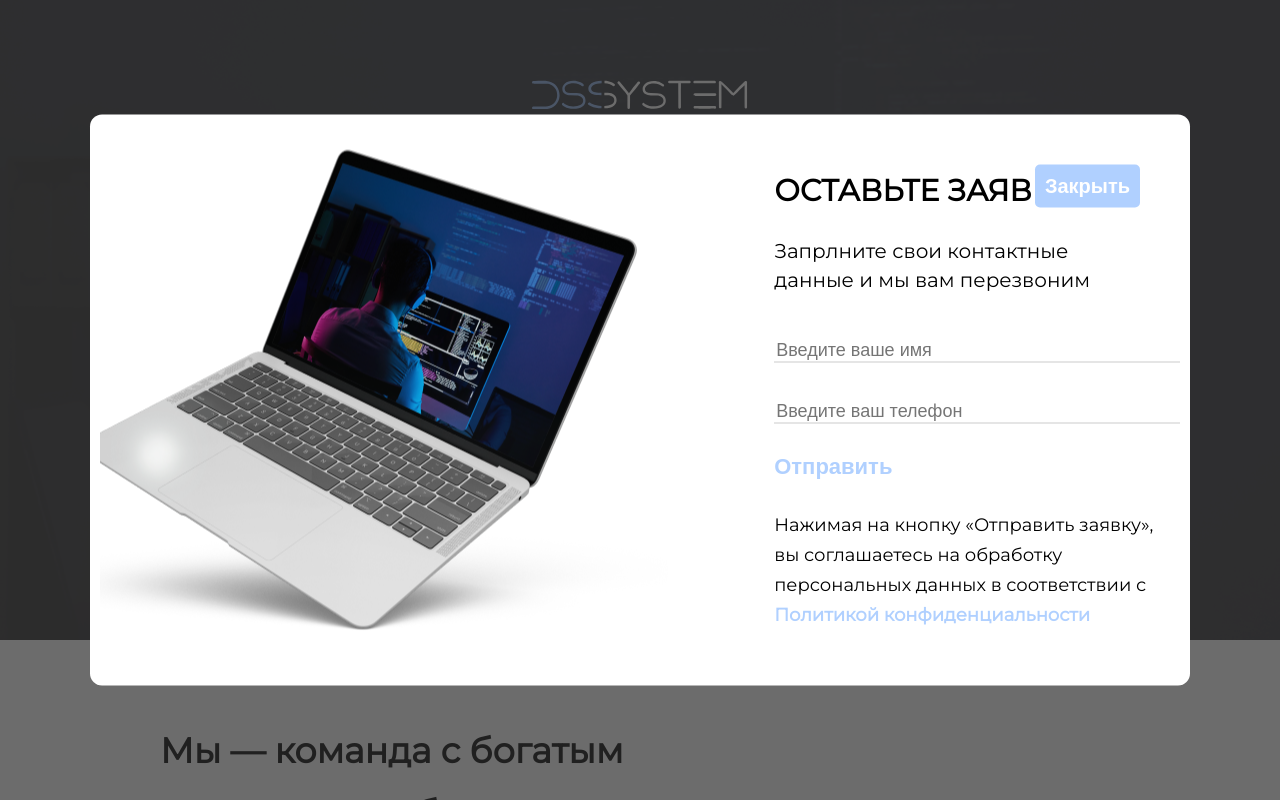
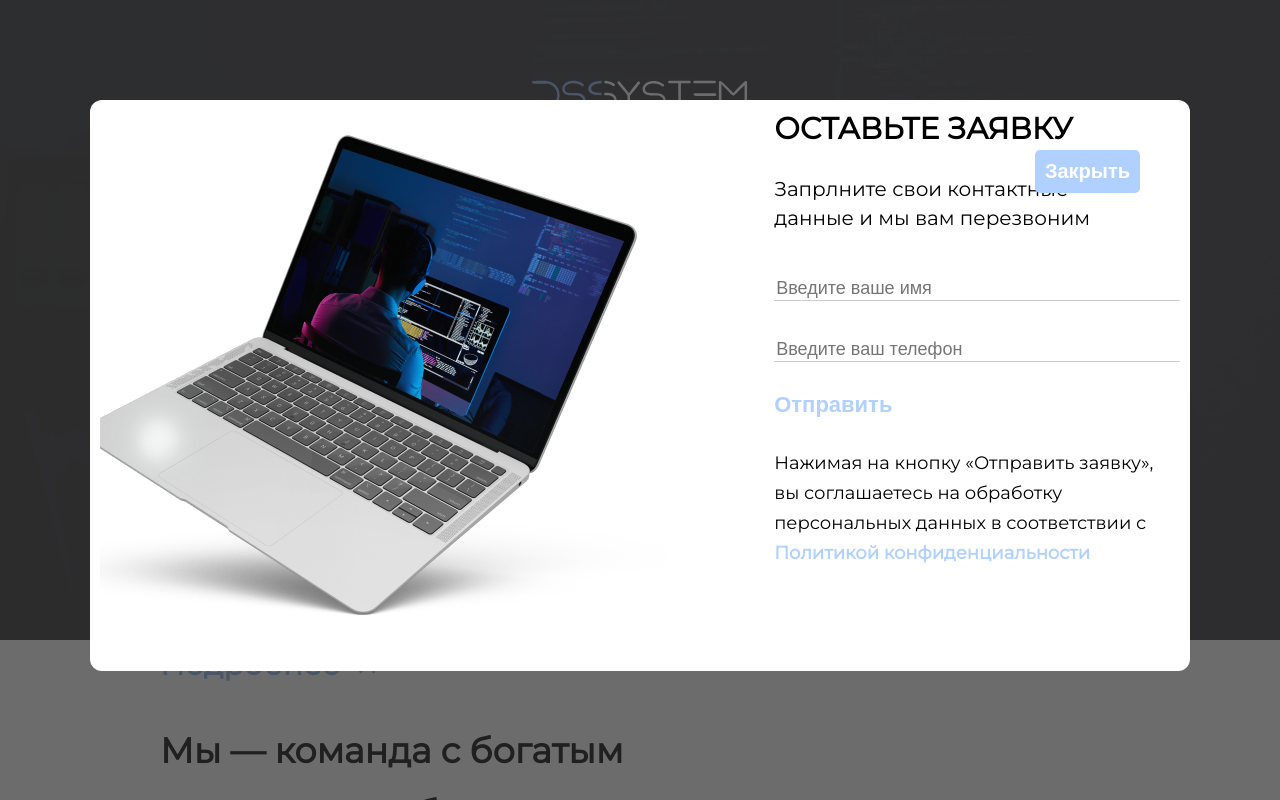
Before and after one commit to Roseskk/dss, a React (Create React App) app: page /home in a window 1280 px wide. Both pictures are taken after a click on the link "Оформить заявку". Shown: the top 800 px of the page. Built offline with nearby package versions, Linux system fonts and the light colour scheme.

Commit message:
modal transition fix

```diff
--- a/src/components/main/footer.tsx
+++ b/src/components/main/footer.tsx
@@ -3,9 +3,11 @@ import {Link} from "react-router-dom";
 import logo from "../../images/head/logo.svg";
 import header_arrow from "../../images/head/header_arrow.svg";
 import {useResize} from "../../hooks/useResize";
+import {useModalContext} from "../../hooks/useModalContext";
 
 const Footer: React.FC = () => {
     const {width} = useResize()
+    const {setOpen} = useModalContext()
     return(
         <footer className={'footer'}>
             {
@@ -77,10 +79,10 @@ const Footer: React.FC = () => {
                                 <li className={'header-list__item'}>Блог</li>
                                 <li className={'header-list__item'}>Контакты</li>
                             </ul>
-                            <Link className={"link_center"} to={"#"}>
+                            <button onClick={() => setOpen(true)} className={"link_center"}>
                                 <span className={"link"}>Оформить заявку</span>
                                 <img src={header_arrow} alt={'arrow'} />
-                            </Link>
+                            </button>
                         </nav>
                         <div className={'footer-bot'}>
                             <div className={'section-contacts-icon'}>
--- a/src/components/ui/modal.tsx
+++ b/src/components/ui/modal.tsx
@@ -44,7 +44,7 @@ const Modal: React.FC = () => {
                 </form>
             </div>
             {
-                isOpen &&  <div onClick={() => setOpen(false)} className={'modal-bg-screen'} />
+                 <div onClick={() => setOpen(false)} className={`modal-bg-screen ${isOpen && 'modal-bg-screen-visible'}`} />
             }
         </>
     )
--- a/src/styles/components/_modal.scss
+++ b/src/styles/components/_modal.scss
@@ -1,24 +1,20 @@
 
 
 .modal-container {
-  position: absolute;
-  top: 50%;
+  position: fixed;
+  top: 100px;
   left: 50%;
-  transform: translate(-50%, -50%);
+  transform: translateX(400%);
+  width: 1200px;
+  background-color: white;
+  padding: 70px 113px 70px 0;
+  z-index: -1;
+  border-radius: 12px;
+  transition: all 0.5s ease-in-out;
+  opacity: 0;
+  pointer-events: none;
 
   display: flex;
-  align-items: center;
-
-  width: 1200px;
-
-  background-color: white;
-  padding: 70px 113px 70px 0;
-
-  z-index: -1;
-
-  border-radius: 12px;
-
-  transition: all 0.5s ease-in-out;
 
   @include respond-to('large') {
     width: 1100px;
@@ -37,6 +33,8 @@
   &.modal-visible {
     z-index: 100;
     opacity: 1;
+    pointer-events: auto;
+    transform: translateX(-50%);
   }
 
   &.modal-invisible {
@@ -137,13 +135,19 @@
 }
 
 .modal-bg-screen {
-  position: absolute;
+  position: fixed;
+  top: 0;
+  left: 0;
   width: 100%;
-  max-width: 1920px;
   height: 100%;
-  overflow: hidden;
   background-color: #2E2E2E;
-  z-index: 10;
-  opacity: 0.7;
+  z-index: -100;
+  opacity: 0;
+  transition: all 0.5s ease-in-out;
+
+  &.modal-bg-screen-visible {
+    opacity: 0.7;
+    z-index: 10;
+  };
 
 }
--- a/src/styles/main.css
+++ b/src/styles/main.css
@@ -1406,18 +1406,19 @@
   font-style: normal;
 }
 .modal-container {
-  position: absolute;
-  top: 50%;
+  position: fixed;
+  top: 100px;
   left: 50%;
-  transform: translate(-50%, -50%);
-  display: flex;
-  align-items: center;
+  transform: translateX(400%);
   width: 1200px;
   background-color: white;
   padding: 70px 113px 70px 0;
   z-index: -1;
   border-radius: 12px;
   transition: all 0.5s ease-in-out;
+  opacity: 0;
+  pointer-events: none;
+  display: flex;
 }
 @media (min-width: 1024px) and (max-width: 1500px) {
   .modal-container {
@@ -1440,6 +1441,8 @@
 .modal-container.modal-visible {
   z-index: 100;
   opacity: 1;
+  pointer-events: auto;
+  transform: translateX(-50%);
 }
 .modal-container.modal-invisible {
   opacity: 0;
@@ -1520,14 +1523,19 @@
 }
 
 .modal-bg-screen {
-  position: absolute;
+  position: fixed;
+  top: 0;
+  left: 0;
   width: 100%;
-  max-width: 1920px;
   height: 100%;
-  overflow: hidden;
   background-color: #2E2E2E;
+  z-index: -100;
+  opacity: 0;
+  transition: all 0.5s ease-in-out;
+}
+.modal-bg-screen.modal-bg-screen-visible {
+  opacity: 0.7;
   z-index: 10;
-  opacity: 0.7;
 }
 
 * {
@@ -1862,4 +1870,10 @@ body {
   display: none;
 }
 
+body {
+  margin: 0 auto;
+  max-width: 1920px;
+  overflow: hidden;
+}
+
 /*# sourceMappingURL=main.css.map */
--- a/src/styles/main.scss
+++ b/src/styles/main.scss
@@ -30,3 +30,9 @@
 ::-webkit-scrollbar {
   display: none;
 }
+
+body {
+  margin: 0 auto;
+  max-width: 1920px;
+  overflow: hidden;
+}
```
Also changed, not shown: 1 other file (tests, documents, lock files or other folders).
